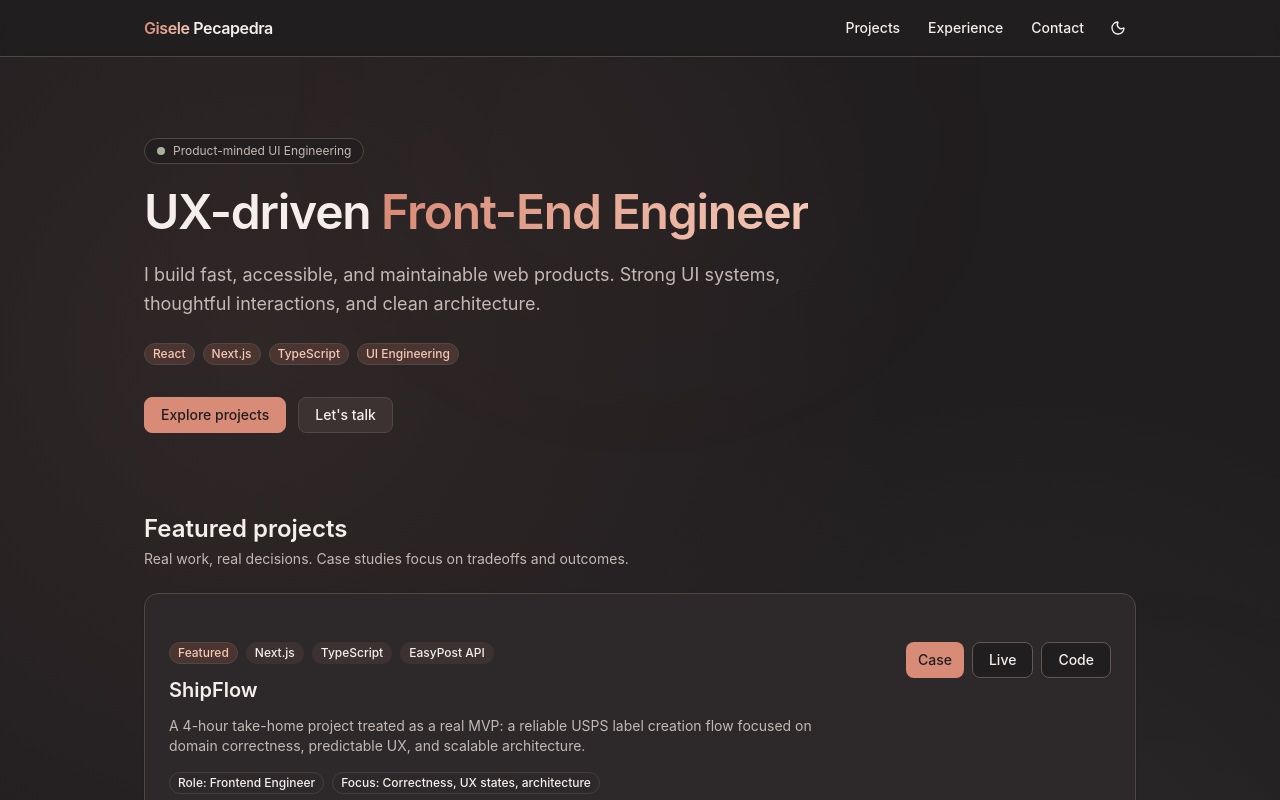
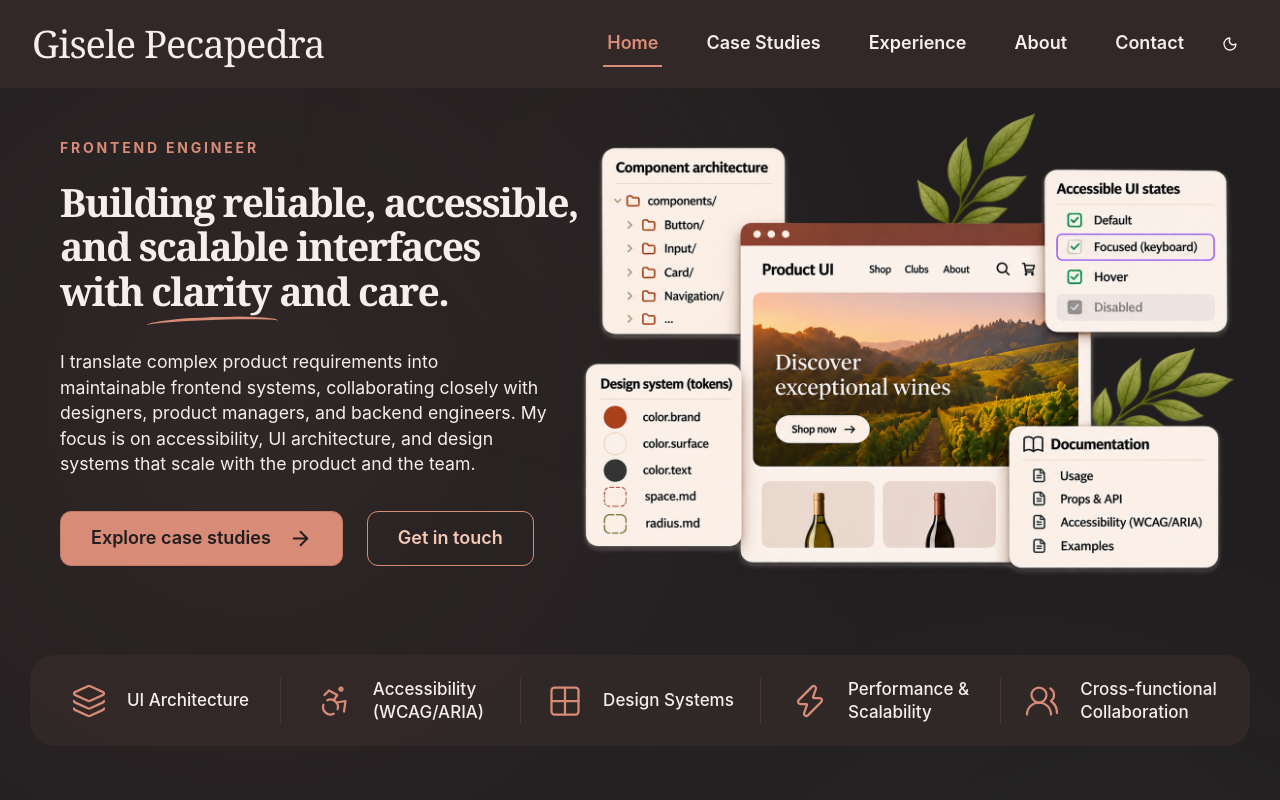
Before and after one commit to gbspecapedra/portfolio, a Next.js app: page / in a window 1280 px wide. Shown: the top 800 px of the page. Built offline with nearby package versions, Linux system fonts and the light colour scheme.

Commit message:
ref: update navbar & hero section

```diff
--- a/app/page.tsx
+++ b/app/page.tsx
@@ -12,9 +12,9 @@ export default function HomePage() {
     <>
       <Navbar />
 
-      <main className="hero-bg bg-background">
-        <div className="relative z-10 mx-auto max-w-5xl px-4 py-16 sm:py-20">
-          <HeroSection />
+      <main id="home" className="hero-bg scroll-mt-28 bg-background">
+        <HeroSection />
+        <div className="relative z-10 mx-auto max-w-5xl px-4 pb-16 sm:pb-20">
           <ProjectsSection />
           <ExperienceSection />
           <ContactSection />
--- a/components/home/contact-section.tsx
+++ b/components/home/contact-section.tsx
@@ -18,7 +18,7 @@ export function ContactSection() {
     "border-input bg-background hover:bg-accent hover:border-ring transition-colors";
 
   return (
-    <section id="contact" className="pt-20">
+    <section id="contact" className="scroll-mt-10 pt-20">
       <Reveal trigger="inView" delay={0}>
         <div className="flex flex-col gap-2 sm:flex-row sm:items-end sm:justify-between">
           <div>
--- a/components/home/experience-section.tsx
+++ b/components/home/experience-section.tsx
@@ -23,7 +23,7 @@ export function ExperienceSection() {
     .map((item) => `${item.company}-${item.title}`);
 
   return (
-    <section id="experience" className="pt-20">
+    <section id="experience" className="scroll-mt-10 pt-20">
       <Reveal trigger="inView" delay={0}>
         <div className="flex flex-col gap-2 sm:flex-row sm:items-end sm:justify-between">
           <div>
--- /dev/null
+++ b/components/home/hero-section.module.css
@@ -0,0 +1,105 @@
+.hero {
+  max-width: 1456px;
+  margin-inline: auto;
+  padding: 0 30px 12px;
+  scroll-margin-top: 110px;
+}
+.main {
+  display: grid;
+  grid-template-columns: 41% 59%;
+  align-items: center;
+  min-height: 510px;
+  padding-left: 30px;
+}
+.copy { position: relative; z-index: 2; min-width: 0; padding-block: 22px; }
+.eyebrow {
+  margin-bottom: 22px;
+  color: var(--brand-clay);
+  font-size: 14px;
+  font-weight: 750;
+  letter-spacing: .2em;
+  text-transform: uppercase;
+}
+.heading {
+  font-family: Georgia, "Times New Roman", serif;
+  font-size: clamp(32px, 3.05vw, 45px);
+  font-weight: 700;
+  line-height: 1.14;
+  letter-spacing: -.04em;
+}
+.heading > span { display: block; white-space: nowrap; }
+.underline { position: relative; }
+.underline::after {
+  content: "";
+  position: absolute;
+  left: -4%;
+  bottom: -12px;
+  width: 110%;
+  height: 12px;
+  border-top: 3px solid var(--brand-clay);
+  border-radius: 50%;
+  transform: rotate(-2deg);
+}
+.description {
+  max-width: 570px;
+  margin-top: 36px;
+  font-size: clamp(16px, 1.38vw, 20px);
+  line-height: 1.44;
+  color: var(--foreground);
+}
+.actions { display: flex; flex-wrap: wrap; gap: 24px; margin-top: 34px; }
+.primaryAction, .secondaryAction {
+  height: 55px;
+  padding-inline: 30px;
+  border-radius: 11px;
+  font-size: 18px;
+  font-weight: 600;
+}
+.primaryAction { gap: 18px; background: linear-gradient(115deg, #b65e43, #a74732); color: #fffaf6; border: 1px solid #c37b65; }
+.primaryAction svg { width: 23px; height: 23px; }
+.secondaryAction { color: var(--accent-foreground); border: 1.5px solid var(--brand-clay); background: transparent; }
+.illustration { min-width: 0; width: 100%; }
+.heroImage { display: block; width: 100%; height: auto; }
+.strengths { display: grid; grid-template-columns: repeat(5, 1fr); margin-top: 40px; padding: 23px 10px; border-radius: 24px; background: color-mix(in srgb, var(--surface-soft) 85%, transparent); list-style: none; }
+.strengths li { display: flex; justify-content: center; align-items: center; gap: 20px; padding-inline: 15px; font-size: 17px; font-weight: 550; line-height: 1.35; }
+.strengths li + li { border-left: 1px solid var(--accent); }
+.strengths svg { width: 36px; height: 36px; color: var(--brand-clay); flex-shrink: 0; }
+:global(.dark) .primaryAction { background: var(--primary); color: var(--primary-foreground); }
+@media (max-width: 1199px) {
+  .hero { padding: 20px 24px 12px; }
+  .main { padding-left: 8px; min-height: 460px; }
+  .heading { font-size: clamp(30px, 3.25vw, 40px); }
+  .description { font-size: 16px; margin-top: 30px; }
+  .actions { gap: 14px; margin-top: 28px; }
+  .primaryAction, .secondaryAction { padding-inline: 20px; font-size: 15px; height: 48px; }
+  .strengths { margin-top: 25px; }
+  .strengths li { gap: 12px; padding-inline: 10px; font-size: 14px; }
+  .strengths svg { width: 30px; height: 30px; }
+}
+@media (max-width: 959px) {
+  .hero { padding-top: 32px; }
+  .main { grid-template-columns: minmax(0, 1fr); max-width: 680px; margin-inline: auto; padding: 0; }
+  .copy { padding: 0; }
+  .heading { font-size: clamp(29px, 5.4vw, 46px); }
+  .description { max-width: 600px; font-size: 18px; }
+  .illustration { margin-top: 28px; }
+  .strengths { grid-template-columns: repeat(6, 1fr); row-gap: 26px; padding-block: 24px; margin-top: 28px; }
+  .strengths li { grid-column: span 2; font-size: 15px; }
+  .strengths li:nth-child(4) { grid-column: 2 / span 2; border-left: 0; }
+}
+@media (max-width: 479px) {
+  .hero { padding: 26px 16px 8px; }
+  .eyebrow { font-size: 11px; margin-bottom: 18px; }
+  .heading { font-size: clamp(20px, 6.5vw, 31px); }
+  .description { margin-top: 28px; font-size: 16px; line-height: 1.55; }
+  .actions { gap: 12px; margin-top: 24px; }
+  .primaryAction, .secondaryAction { font-size: 14px; padding-inline: 16px; }
+  .primaryAction { gap: 10px; }
+  .illustration { margin-top: 32px; }
+  .strengths { grid-template-columns: 1fr 1fr; gap: 20px 0; border-radius: 18px; margin-top: 24px; padding: 22px 6px; }
+  .strengths li { grid-column: auto; justify-content: flex-start; gap: 10px; font-size: 12px; padding-inline: 10px; }
+  .strengths li:nth-child(4) { grid-column: auto; border-left: 1px solid var(--accent); }
+  .strengths li:nth-child(odd) { border-left: 0; }
+  .strengths li:last-child { grid-column: 1 / -1; justify-content: center; }
+  .strengths svg { width: 28px; height: 28px; }
+}
--- a/components/home/hero-section.tsx
+++ b/components/home/hero-section.tsx
@@ -1,53 +1,63 @@
-import { Reveal } from "@/components/reveal";
-import { Badge } from "@/components/ui/badge";
+import Image from "next/image";
+import {
+  Accessibility, ArrowRight, Grid2X2, Layers, UsersRound, Zap,
+} from "lucide-react";
 import { Button } from "@/components/ui/button";
-import React from "react";
+import heroImage from "@/public/images/hero-image.png";
+import styles from "./hero-section.module.css";
+
+const strengths = [
+  { icon: Layers, label: "UI Architecture" },
+  { icon: Accessibility, label: "Accessibility", detail: "(WCAG/ARIA)" },
+  { icon: Grid2X2, label: "Design Systems" },
+  { icon: Zap, label: "Performance &", detail: "Scalability" },
+  { icon: UsersRound, label: "Cross-functional", detail: "Collaboration" },
+];
 
 export function HeroSection() {
   return (
-    <section className="space-y-6">
-      <Reveal trigger="mount" delay={0}>
-        <div className="inline-flex items-center gap-2 rounded-full border bg-background/70 px-3 py-1 text-xs text-muted-foreground backdrop-blur">
-          <span className="h-2 w-2 rounded-full bg-brand-sage" />
-          Product-minded UI Engineering
+    <section id="about" aria-labelledby="hero-heading" className={styles.hero}>
+      <div className={styles.main}>
+        <div className={styles.copy}>
+          <p className={styles.eyebrow}>Frontend Engineer</p>
+          <h1 id="hero-heading" className={styles.heading}>
+            <span>Building reliable, accessible,</span>{" "}
+            <span>and scalable interfaces</span>{" "}
+            <span>with <span className={styles.underline}>clarity</span> and care.</span>
+          </h1>
+          <p className={styles.description}>
+            I translate complex product requirements into maintainable frontend
+            systems, collaborating closely with designers, product managers, and
+            backend engineers. My focus is on accessibility, UI architecture, and
+            design systems that scale with the product and the team.
+          </p>
+          <div className={styles.actions}>
+            <Button asChild size="lg" className={styles.primaryAction}>
+              <a href="#projects">Explore case studies <ArrowRight aria-hidden="true" /></a>
+            </Button>
+            <Button asChild size="lg" variant="outline" className={styles.secondaryAction}>
+              <a href="#contact">Get in touch</a>
+            </Button>
+          </div>
         </div>
-      </Reveal>
-
-      <h1 className="text-4xl font-semibold tracking-tight sm:text-5xl">
-        <Reveal trigger="mount" delay={240} className="inline-block">
-          <span className="inline-block">UX-driven</span>
-        </Reveal>{" "}
-        <Reveal trigger="mount" delay={520} className="inline-block">
-          <span className="text-gradient">Front-End Engineer</span>
-        </Reveal>
-      </h1>
-
-      <Reveal trigger="mount" delay={760}>
-        <p className="max-w-2xl text-base leading-relaxed text-muted-foreground sm:text-lg">
-          I build fast, accessible, and maintainable web products. Strong UI
-          systems, thoughtful interactions, and clean architecture.
-        </p>
-      </Reveal>
-
-      <Reveal trigger="mount" delay={980}>
-        <div className="flex flex-wrap gap-2">
-          <Badge className="badge-sig">React</Badge>
-          <Badge className="badge-sig">Next.js</Badge>
-          <Badge className="badge-sig">TypeScript</Badge>
-          <Badge className="badge-sig">UI Engineering</Badge>
+        <div className={styles.illustration}>
+          <Image
+            src={heroImage}
+            alt=""
+            className={styles.heroImage}
+            sizes="(max-width: 727px) calc(100vw - 32px), (max-width: 959px) 680px, (max-width: 1455px) 59vw, 825px"
+            priority
+          />
         </div>
-      </Reveal>
-
-      <Reveal trigger="mount" delay={1200}>
-        <div className="flex flex-wrap gap-3 pt-2">
-          <Button asChild className="btn-sig">
-            <a href="#projects">Explore projects</a>
-          </Button>
-          <Button asChild variant="secondary">
-            <a href="#contact">Let&apos;s talk</a>
-          </Button>
-        </div>
-      </Reveal>
+      </div>
+      <ul className={styles.strengths} aria-label="Core strengths">
+        {strengths.map(({ icon: Icon, label, detail }) => (
+          <li key={label}>
+            <Icon aria-hidden="true" strokeWidth={1.5} />
+            <span>{label}{detail && <><br />{detail}</>}</span>
+          </li>
+        ))}
+      </ul>
     </section>
   );
 }
--- a/components/home/projects-section/index.tsx
+++ b/components/home/projects-section/index.tsx
@@ -9,7 +9,7 @@ export function ProjectsSection() {
   const { featured, secondary } = getFeaturedAndSecondary(projects);
 
   return (
-    <section id="projects" className="pt-20">
+    <section id="projects" className="scroll-mt-10 pt-20">
       <Reveal trigger="inView" delay={0}>
         <div className="flex flex-col gap-2 sm:flex-row sm:items-end sm:justify-between">
           <div>
--- a/components/navbar.tsx
+++ b/components/navbar.tsx
@@ -1,43 +1,85 @@
 "use client";
+
 import Link from "next/link";
-import { Button } from "@/components/ui/button";
+import { useSyncExternalStore } from "react";
 import { ThemeToggle } from "@/components/theme-toggle";
 import { usePathname } from "next/navigation";
 
 const nav = [
-  { label: "Projects", hash: "#projects" },
+  { label: "Home", hash: "#home" },
+  { label: "Case Studies", hash: "#projects" },
   { label: "Experience", hash: "#experience" },
+  { label: "About", hash: "#about" },
   { label: "Contact", hash: "#contact" },
 ];
+
+function subscribeToHashChange(onChange: () => void) {
+  window.addEventListener("hashchange", onChange);
+  return () => window.removeEventListener("hashchange", onChange);
+}
+
+function getHash() {
+  return window.location.hash;
+}
+
+function getServerHash() {
+  return "";
+}
 
 export function Navbar() {
   const pathname = usePathname();
   const isHome = pathname === "/";
+  const hash = useSyncExternalStore(
+    subscribeToHashChange,
+    getHash,
+    getServerHash,
+  );
+  const activeHash = isHome
+    ? hash || "#home"
+    : pathname.startsWith("/projects/")
+      ? "#projects"
+      : "";
 
   return (
-    <header className="sticky top-0 z-50 border-b bg-background/70 backdrop-blur">
-      <div className="mx-auto flex h-14 max-w-5xl items-center justify-between px-4">
-        <Link href="/" className="font-semibold tracking-tight">
-          <span className="text-gradient">Gisele</span> Pecapedra
+    <header className="sticky top-0 z-50 bg-surface-soft/95 backdrop-blur-md">
+      <div className="mx-auto flex max-w-7xl flex-wrap items-center justify-between gap-x-6 px-4 pt-4 sm:px-6 lg:min-h-22 lg:flex-nowrap lg:px-8 lg:py-3">
+        <Link
+          href="/"
+          className="shrink-0 text-2xl leading-tight tracking-tight text-foreground sm:text-3xl lg:text-[2.375rem]"
+          style={{ fontFamily: 'Georgia, "Times New Roman", serif' }}
+        >
+          Gisele Pecapedra
         </Link>
 
-        <nav className="flex items-center gap-1">
-          {nav.map((item) => (
-            <Button
-              key={item.label}
-              asChild
-              variant="ghost"
-              size="sm"
-              className="hidden sm:inline-flex"
-            >
-              <Link href={isHome ? item.hash : `/${item.hash}`}>
+        <nav
+          aria-label="Main navigation"
+          className="order-3 flex w-full items-center justify-between gap-1 py-3 text-xs font-semibold sm:gap-3 sm:text-sm lg:order-none lg:ml-auto lg:w-auto lg:gap-8 lg:py-0 lg:text-base xl:gap-10 xl:text-lg"
+        >
+          {nav.map((item) => {
+            const isActive = activeHash === item.hash;
+
+            return (
+              <a
+                key={item.label}
+                href={isHome ? item.hash : `/${item.hash}`}
+                aria-current={
+                  isActive ? (isHome ? "location" : "page") : undefined
+                }
+                className={`whitespace-nowrap border-b-2 px-0.5 py-2 transition-colors hover:text-brand-clay sm:px-1 ${
+                  isActive
+                    ? "border-brand-clay text-brand-clay"
+                    : "border-transparent text-foreground"
+                }`}
+              >
                 {item.label}
-              </Link>
-            </Button>
-          ))}
+              </a>
+            );
+          })}
+        </nav>
 
+        <div className="shrink-0">
           <ThemeToggle />
-        </nav>
+        </div>
       </div>
     </header>
   );
```
Also changed, not shown: public/images/hero-image.png (added).
